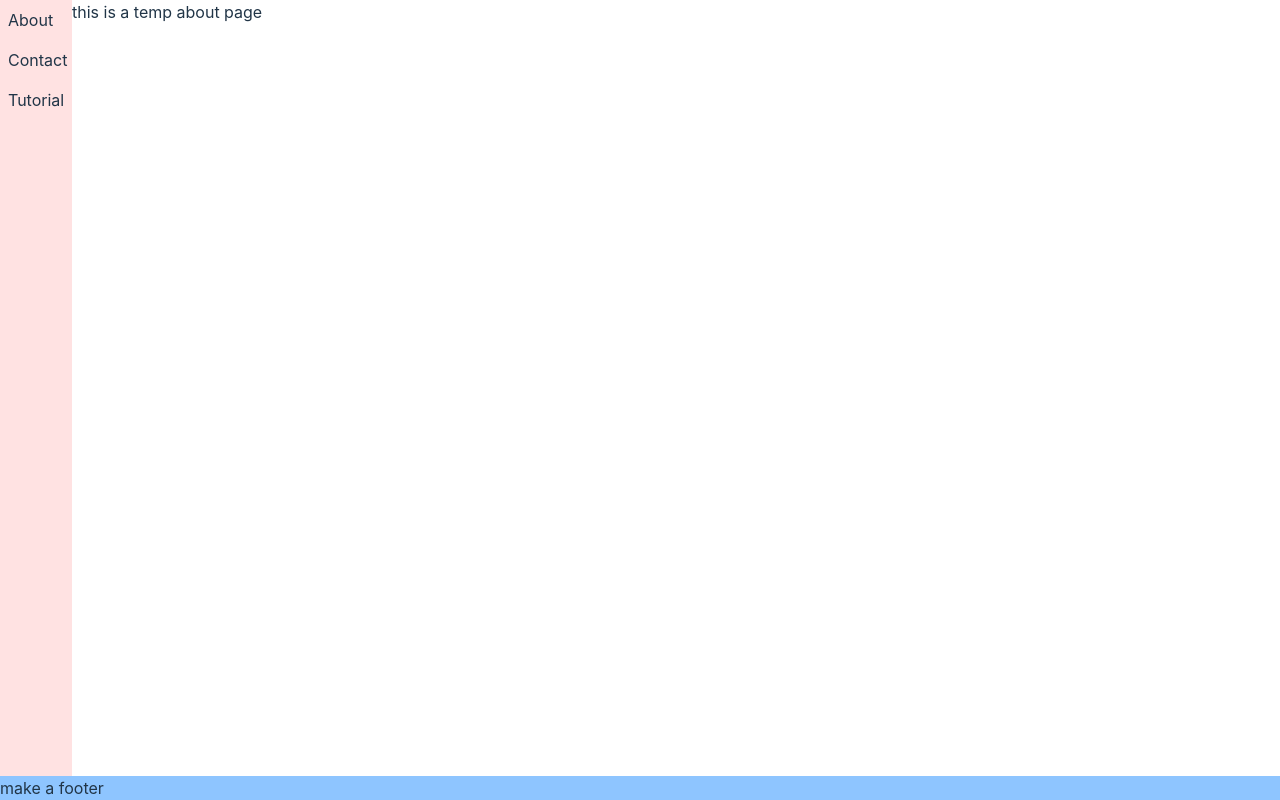
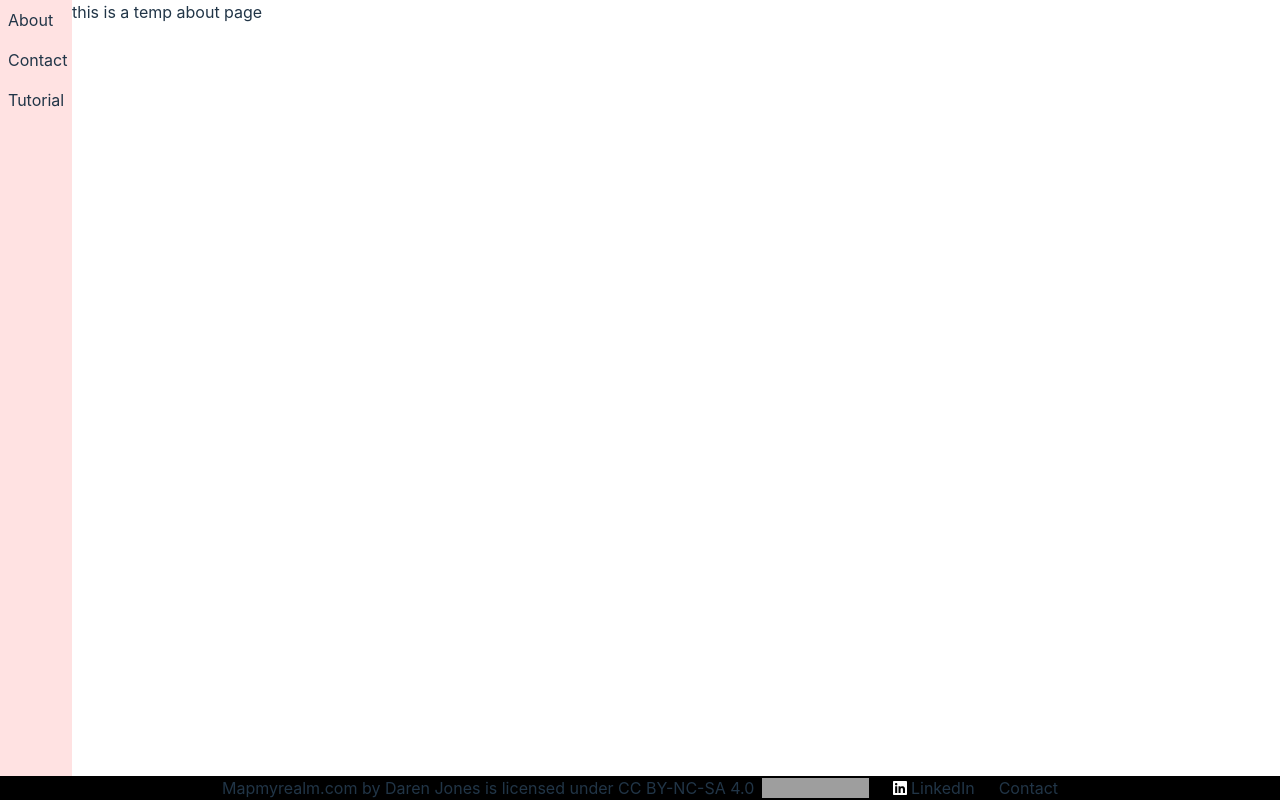
Before and after one commit to DarenCJones/MapmyRealm, a React (Vite) app: page / in a window 1280 px wide. Shown: the top 800 px of the page. Built offline with nearby package versions, Linux system fonts and the light colour scheme; grey boxes are pictures that could not be loaded.

Commit message:
Completed Footer

```diff
--- a/src/components/Footer.tsx
+++ b/src/components/Footer.tsx
@@ -1,5 +1,91 @@
+import { Link } from "react-router";
+import LinkedIn from "../assets/LinkedIn.svg";
+
 export default function Footer() {
   return (
-    <div className="fixed w-screen bottom-0 h-6 bg-blue-300">make a footer</div>
+    <div className="fixed w-screen bottom-0 h-6 flex flex-row justify-center space-x-6 bg-black text-grey-400">
+      <span>
+        <Link to="/">Mapmyrealm.com</Link>
+        <span>{" by Daren Jones is licensed under "}</span>
+        <Link to="https://creativecommons.org/licenses/by-nc-sa/4.0/?ref=chooser-v1">
+          CC BY-NC-SA 4.0
+        </Link>
+        <span className="inline-flex ml-2 align-text-top">
+          <img
+            className="h-5"
+            src="https://mirrors.creativecommons.org/presskit/icons/cc.svg?ref=chooser-v1"
+            alt=""
+          />
+          <img
+            className="h-5"
+            src="https://mirrors.creativecommons.org/presskit/icons/by.svg?ref=chooser-v1"
+            alt=""
+          />
+          <img
+            className="h-5"
+            src="https://mirrors.creativecommons.org/presskit/icons/nc.svg?ref=chooser-v1"
+            alt=""
+          />
+          <img
+            className="h-5"
+            src="https://mirrors.creativecommons.org/presskit/icons/sa.svg?ref=chooser-v1"
+            alt=""
+          />
+        </span>
+      </span>
+      {/*<p
+        xmlns:cc="http://creativecommons.org/ns#"
+        xmlns:dct="http://purl.org/dc/terms/"
+        className="inline"
+      >
+        <a
+          property="dct:title"
+          rel="cc:attributionURL"
+          href="http://Mapmyrealm.com"
+        >
+          Mapmyrealm.com
+        </a>
+        by
+        <span property="cc:attributionName">Daren Jones</span>
+        is licensed under
+        <a
+          href="https://creativecommons.org/licenses/by-nc-sa/4.0/?ref=chooser-v1"
+          target="_blank"
+          rel="license noopener noreferrer"
+          className="inline"
+        >
+          CC BY-NC-SA 4.0
+          <img
+            className="h-6 ml-1 align-text-bottom"
+            src="https://mirrors.creativecommons.org/presskit/icons/cc.svg?ref=chooser-v1"
+            alt=""
+          />
+          <img
+            className="h-6 ml-1 align-text-bottom"
+            src="https://mirrors.creativecommons.org/presskit/icons/by.svg?ref=chooser-v1"
+            alt=""
+          />
+          <img
+            className="h-6 ml-1 align-text-bottom"
+            src="https://mirrors.creativecommons.org/presskit/icons/nc.svg?ref=chooser-v1"
+            alt=""
+          />
+          <img
+            className="h-6 ml-1 align-text-bottom"
+            src="https://mirrors.creativecommons.org/presskit/icons/sa.svg?ref=chooser-v1"
+            alt=""
+          />
+        </a>
+      </p>*/}
+
+      <Link
+        className="flex flex-row"
+        to="https://www.linkedin.com/in/darencjones/"
+      >
+        <img className="mr-1 my-1" src={LinkedIn} alt="LinkedIn logo" />
+        <span>LinkedIn</span>
+      </Link>
+      <Link to="/contact">Contact</Link>
+    </div>
   );
 }
```
Also changed, not shown: src/assets/LinkedIn.svg (added).
